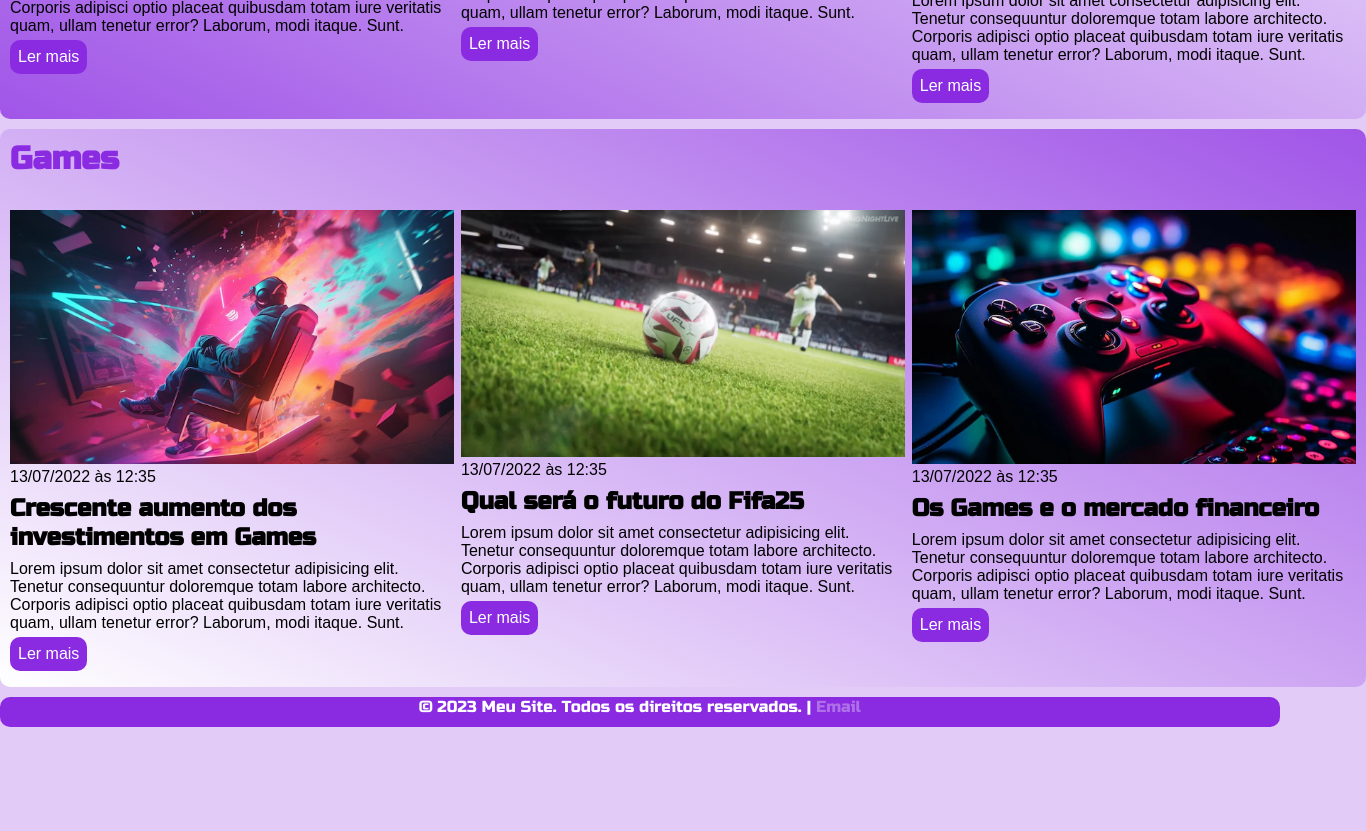
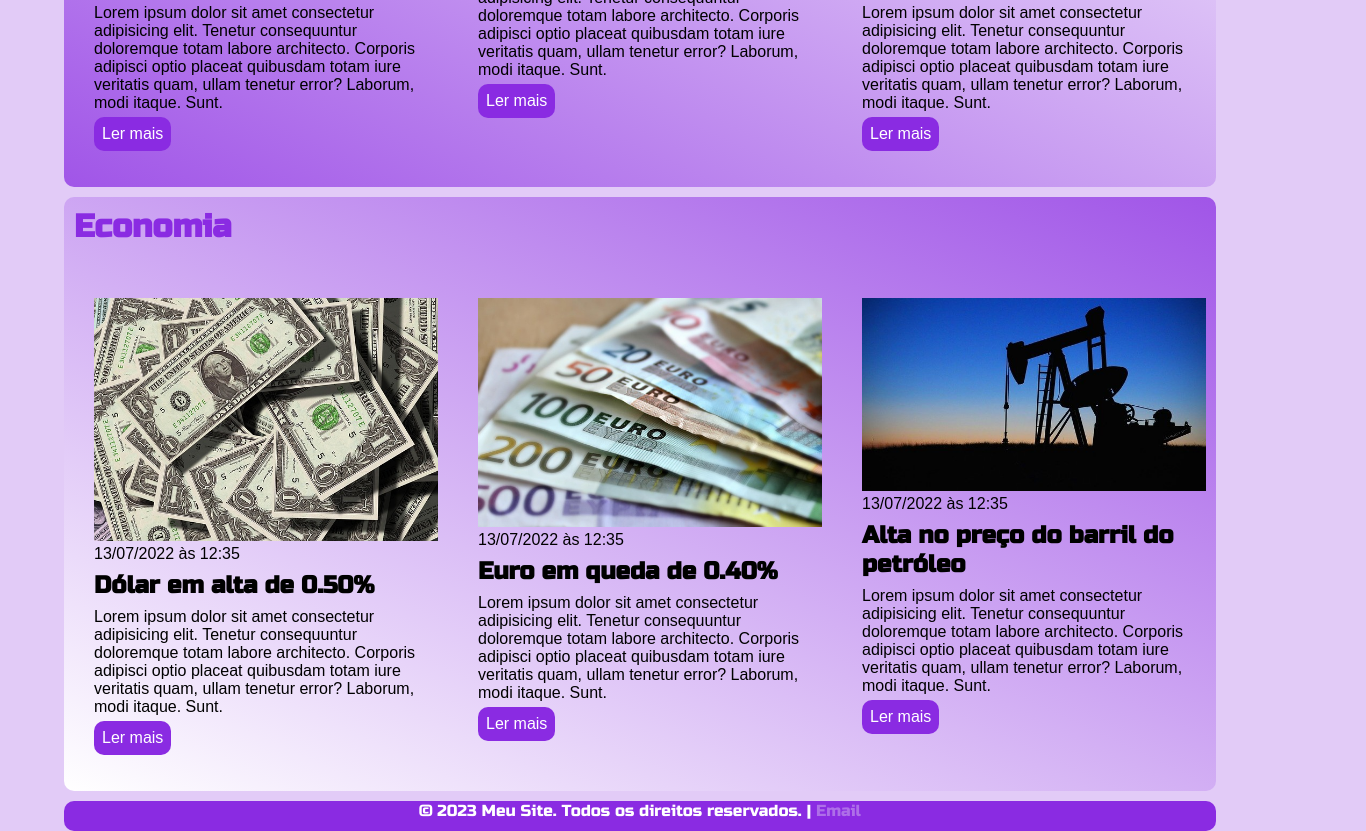
Before and after one commit to Isaquelira89/exercicio_css, a plain HTML site: page index.html in a window 1280 px wide. Shown: the part 1740-2571 px from the top of the page, 1366 px wide, since content can reach past the window. Before the commit the page ends 2467 px from the top, so only its background shows below. Drawn offline with Linux system fonts and the light colour scheme; a web font is replaced by a local one.

Commit message:
adaptação para telas menores

```diff
--- a/index.html
+++ b/index.html
@@ -56,6 +56,7 @@
         </div>
 
     </header>
+
         <div class="container">
             <section id="esportes">
                 <h2>Esportes</h2>
@@ -96,43 +97,46 @@
                 </div>
             </section>
         </div>
+
     <div class="container">
-        <section id="economy">
-            <h2>Economia</h2>
+        <section id="games">
+            <h2>Games</h2>
             <div class="articles">
                 <article>
-                    <img src="./imagens/dolares.jpg" alt="Muitos dólares" />
+                    <img src="./imagens/um-homem-em-um-terno-de-neon-esta-sentado-em-uma-cadeira-com-um-letreiro-de-neon-que-diz-a-palavra_188544-27011.webp" alt="empresário investidor sentado jogando videogame" />
                     <header>
                         <time>13/07/2022 às 12:35</time>
                     </header>
-                    <h3>Dólar em alta de 0.50%</h3>
+                    <h3>Crescente aumento dos investimentos em Games</h3>
                     <p>
                         Lorem ipsum dolor sit amet consectetur adipisicing elit. Tenetur consequuntur doloremque totam labore architecto. Corporis adipisci optio placeat quibusdam totam iure veritatis quam, ullam tenetur error? Laborum, modi itaque. Sunt.
                     </p>
                     <a href="#" title="Leia a notícia completa">Ler mais</a>
                 </article>
                 <article>
-                    <img src="./imagens/euro.jpg" alt="Várias notas de euro" />
+                    <img src="./imagens/ufl.webp" alt="Jogo eletronico fifa24" />
                     <header>
                         <time>13/07/2022 às 12:35</time>
                     </header>
-                    <h3>Euro em queda de 0.40%</h3>
+                    <h3>Qual será o futuro do Fifa25</h3>
                     <p>
                         Lorem ipsum dolor sit amet consectetur adipisicing elit. Tenetur consequuntur doloremque totam labore architecto. Corporis adipisci optio placeat quibusdam totam iure veritatis quam, ullam tenetur error? Laborum, modi itaque. Sunt.
                     </p>
                     <a href="#" title="Leia a notícia completa">Ler mais</a>
                 </article>
                 <article>
-                    <img src="./imagens/petroleo.jpg" alt="Extração de petróleo" />
+                    <img src="./imagens/equipamento-de-videogame-futurista-iluminado-em-ia-generativa-de-boate_188544-32105.webp" alt="Homem Programando" />
                     <header>
                         <time>13/07/2022 às 12:35</time>
                     </header>
-                    <h3>Alta no preço do barril do petróleo</h3>
+                    <h3>Os Games e o mercado financeiro</h3>
                     <p>
                         Lorem ipsum dolor sit amet consectetur adipisicing elit. Tenetur consequuntur doloremque totam labore architecto. Corporis adipisci optio placeat quibusdam totam iure veritatis quam, ullam tenetur error? Laborum, modi itaque. Sunt.
                     </p>
                     <a href="#" title="Leia a notícia completa">Ler mais</a>
                 </article>
+
+                </div>
          </div>
             </section>
             <div class="container">
@@ -177,44 +181,42 @@
             </div>
         </div>
         <div class="container">
-        <section id="games">
-            <h2>Games</h2>
+            <section id="economy">
+                <h2>Economia</h2>
                 <div class="articles">
                     <article>
-                    <img src="./imagens/um-homem-em-um-terno-de-neon-esta-sentado-em-uma-cadeira-com-um-letreiro-de-neon-que-diz-a-palavra_188544-27011.webp" alt="empresário investidor sentado jogando videogame" />
+                        <img src="./imagens/dolares.jpg" alt="Muitos dólares" />
                         <header>
                             <time>13/07/2022 às 12:35</time>
                         </header>
-                    <h3>Crescente aumento dos investimentos em Games</h3>
+                        <h3>Dólar em alta de 0.50%</h3>
                         <p>
                             Lorem ipsum dolor sit amet consectetur adipisicing elit. Tenetur consequuntur doloremque totam labore architecto. Corporis adipisci optio placeat quibusdam totam iure veritatis quam, ullam tenetur error? Laborum, modi itaque. Sunt.
                         </p>
                         <a href="#" title="Leia a notícia completa">Ler mais</a>
                     </article>
                     <article>
-                    <img src="./imagens/ufl.webp" alt="Jogo eletronico fifa24" />
+                        <img src="./imagens/euro.jpg" alt="Várias notas de euro" />
                         <header>
                             <time>13/07/2022 às 12:35</time>
                         </header>
-                    <h3>Qual será o futuro do Fifa25</h3>
+                        <h3>Euro em queda de 0.40%</h3>
                         <p>
                             Lorem ipsum dolor sit amet consectetur adipisicing elit. Tenetur consequuntur doloremque totam labore architecto. Corporis adipisci optio placeat quibusdam totam iure veritatis quam, ullam tenetur error? Laborum, modi itaque. Sunt.
                         </p>
                         <a href="#" title="Leia a notícia completa">Ler mais</a>
                     </article>
                     <article>
-                    <img src="./imagens/equipamento-de-videogame-futurista-iluminado-em-ia-generativa-de-boate_188544-32105.webp" alt="Homem Programando" />
+                        <img src="./imagens/petroleo.jpg" alt="Extração de petróleo" />
                         <header>
                             <time>13/07/2022 às 12:35</time>
                         </header>
-                    <h3>Os Games e o mercado financeiro</h3>
+                        <h3>Alta no preço do barril do petróleo</h3>
                         <p>
                             Lorem ipsum dolor sit amet consectetur adipisicing elit. Tenetur consequuntur doloremque totam labore architecto. Corporis adipisci optio placeat quibusdam totam iure veritatis quam, ullam tenetur error? Laborum, modi itaque. Sunt.
                         </p>
                         <a href="#" title="Leia a notícia completa">Ler mais</a>
                     </article>
-
-                </div>
                 </div>
             </section>
             <button onclick="scrollToTop()" id="scrollToTopBtn" title="Voltar ao Topo"><img src="imagens/4856809.png"/> </button>
--- a/main.css
+++ b/main.css
@@ -23,7 +23,7 @@ header .container{
     display: flex;
     justify-content: space-between;
     align-items: center;
-
+    padding: 16px 0;
 }
 header li a:hover{
 
@@ -47,9 +47,13 @@ header li a{
 
 }
 .container{
-    width: 1366px;
+
+
+    border-radius: 10px 10px;
+    width: 90%; /* Use uma porcentagem para tornar o layout responsivo */
+    max-width: 1366px; /* Adicione um máximo para evitar que fique muito grande em telas grandes */
     margin: 0 auto;
-    border-radius: 10px 10px;
+    border-radius: 10px;
 
 }
 .articles{
@@ -57,6 +61,7 @@ header li a{
     flex-wrap: row;
     justify-content: space-between;
     margin: 10px;
+    width: 100%;
 }
 .articles article img{
     /* width: 180px; */
@@ -65,6 +70,9 @@ header li a{
 .articles article {
     width: 33%;
     font-family: Arial, Helvetica, sans-serif;
+    width: 100%;
+    margin: 20px;
+    justify-content: space-around;
 
 }
 article{
@@ -112,6 +120,7 @@ section h2{
     border-top-left-radius: 10px;
     border-top-right-radius: 10px;
     padding-top: 10px;
+    width: 100%;
 }
 #economy{
     background: linear-gradient(25deg,white,rgba(137, 43, 226, 0.738));
@@ -120,6 +129,7 @@ section h2{
     border-top-left-radius: 10px;
     border-top-right-radius: 10px;
     padding-top: 10px;
+    width: 100%;
 }
 #tecnology{
     background: linear-gradient(25deg,rgba(137, 43, 226, 0.738),white);
@@ -128,6 +138,8 @@ section h2{
     border-top-left-radius: 10px;
     border-top-right-radius: 10px;
     padding-top: 10px;
+    width: 100%;
+
 }
 #games{
     background: linear-gradient(25deg,white,rgba(137, 43, 226, 0.738));
@@ -136,13 +148,15 @@ section h2{
     border-top-left-radius: 10px;
     border-top-right-radius: 10px;
     padding-top: 10px;
+    width: 100%;
 }
 .footer{
     width: 100%;
     height: 30px;
     margin: 0 0 0 0;
     border-radius: 10px 10px;
-    background-color: blueviolet
+    background-color: blueviolet;
+    width: 100%;
 
 }
 .footer p{
```
Lines whose indentation alone changed are shown as unchanged.
